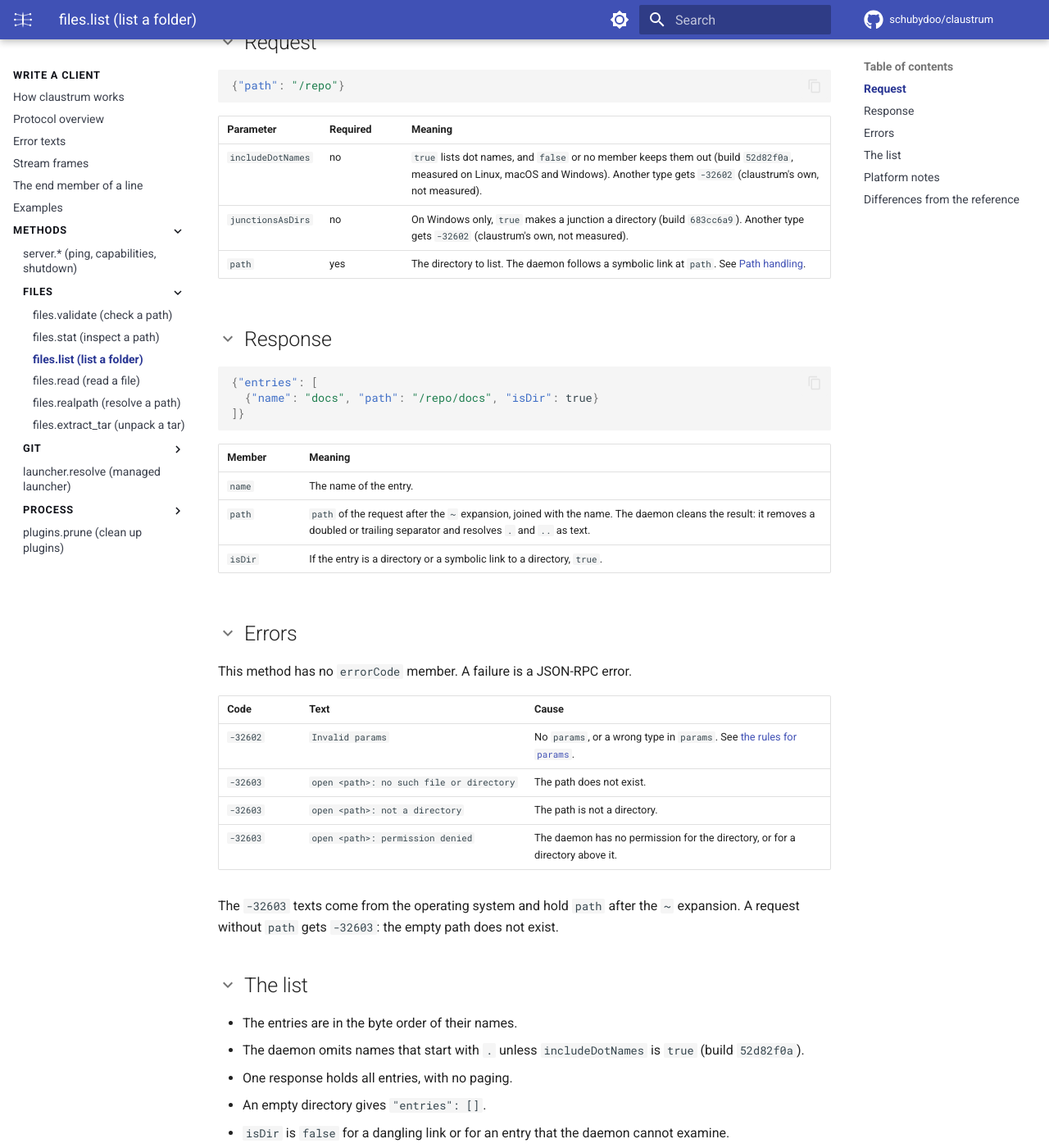
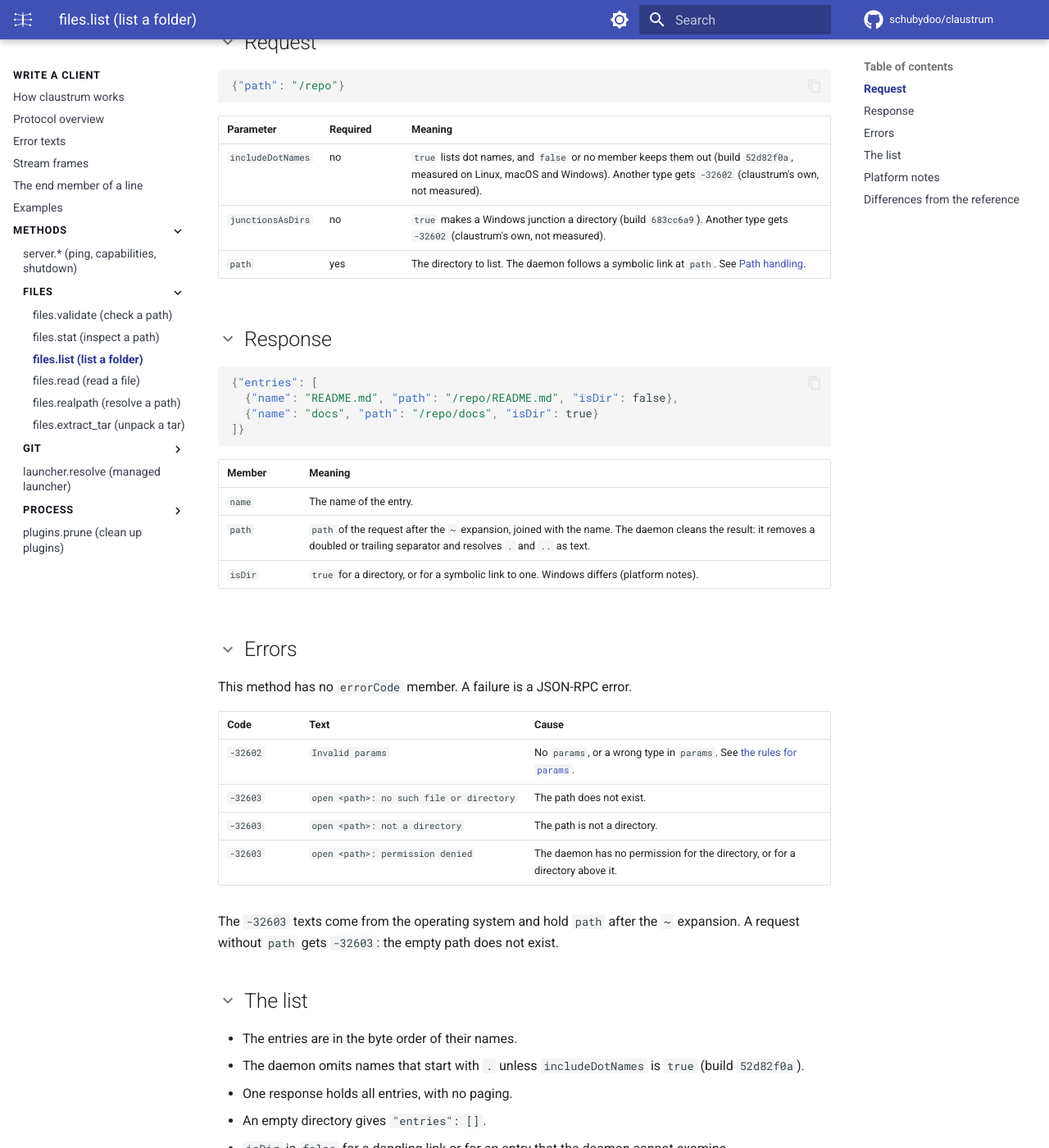
Before and after one commit to schubydoo/claustrum, an MkDocs documentation site: the page built from docs/protocol/files-list.md, in a window 1280 px wide and 1400 px high, scrolled down 301 px. Shown: the whole window at 82% size. Built offline with MkDocs 1.6.1 and Material for MkDocs 9.7.7, drawn with Linux system fonts in a browser that asks for light colours; comment, search, counter and statistics services are not loaded; some of the changed text lies outside the part shown.

Commit message:
test: a Windows list check fails on a missing entry; docs: isDir row points to Windows
listIsDirOf now fails on an error frame and on an expected name that is
not listed, so a false expectation cannot pass on an empty listing. The
isDir row of files-list.md now says that Windows differs, and the example
shows an isDir false entry again.

Co-Authored-By: Claude Opus 5.5 <noreply@anthropic.com>

````diff
--- a/docs/protocol/files-list.md
+++ b/docs/protocol/files-list.md
@@ -13,13 +13,14 @@ The error texts of this page match the reference as measured on `7d193f89`.
 | Parameter | Required | Meaning |
 |---|---|---|
 | `includeDotNames` | no | `true` lists dot names, and `false` or no member keeps them out (build `52d82f0a`, measured on Linux, macOS and Windows). Another type gets `-32602` (claustrum's own, not measured). |
-| `junctionsAsDirs` | no | On Windows only, `true` makes a junction a directory (build `683cc6a9`). Another type gets `-32602` (claustrum's own, not measured). |
+| `junctionsAsDirs` | no | `true` makes a Windows junction a directory (build `683cc6a9`). Another type gets `-32602` (claustrum's own, not measured). |
 | `path` | yes | The directory to list. The daemon follows a symbolic link at `path`. See [Path handling](../PROTOCOL.md#path-handling). |
 
 ## Response
 
 ```json
 {"entries": [
+  {"name": "README.md", "path": "/repo/README.md", "isDir": false},
   {"name": "docs", "path": "/repo/docs", "isDir": true}
 ]}
 ```
@@ -28,7 +29,7 @@ The error texts of this page match the reference as measured on `7d193f89`.
 |---|---|
 | `name` | The name of the entry. |
 | `path` | `path` of the request after the `~` expansion, joined with the name. The daemon cleans the result: it removes a doubled or trailing separator and resolves `.` and `..` as text. |
-| `isDir` | If the entry is a directory or a symbolic link to a directory, `true`. |
+| `isDir` | `true` for a directory, or for a symbolic link to one. Windows differs (platform notes). |
 
 ## Errors
 
@@ -55,7 +56,7 @@ The `-32603` texts come from the operating system and hold `path` after the `~`
 
 On Windows each entry `path` uses `\` separators, and the `-32603` texts differ.
 
-On Windows (build `683cc6a9`) a file link, a link to `\\localhost\c$` and a chain over 31 links give `false`, and a junction needs `junctionsAsDirs`.
+There (build `683cc6a9`), a file link, a link to `\\localhost\c$` and a chain over 31 links give `false`, and a junction needs `junctionsAsDirs`.
 
 ## Differences from the reference
 
````
Also changed, not shown: 1 other file.
